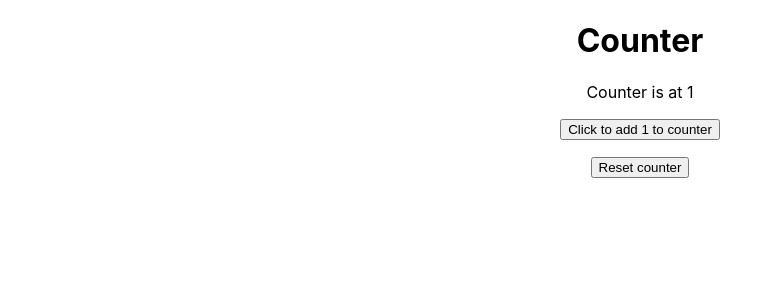
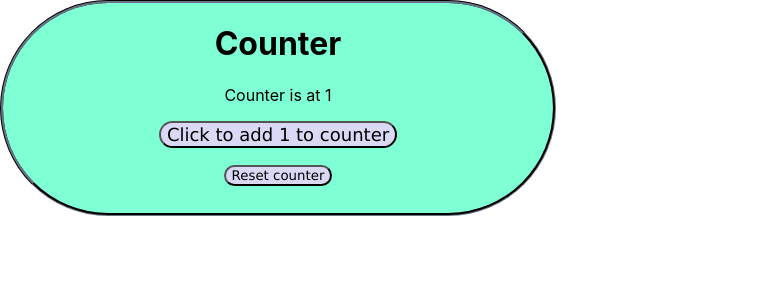
Before and after one commit to DaniBena1/usestate, a React (Create React App) app: page / in a window 1280 px wide. Shown: the top 300 px of the page, without its empty margins (0-783 px from the left). Built offline with nearby package versions, Linux system fonts and the light colour scheme.

Commit message:
Counter design

```diff
--- a/src/App.css
+++ b/src/App.css
@@ -2,37 +2,26 @@
   text-align: center;
 }
 
-.App-logo {
-  height: 40vmin;
-  pointer-events: none;
+.Counter{
+  background-color: aquamarine;
+  border-radius: 120px;
+  border-color: #282c34;
+  border-style: groove;
+  height: 210px;
+  width: 550px;
+  text-align: center;
+
 }
 
-@media (prefers-reduced-motion: no-preference) {
-  .App-logo {
-    animation: App-logo-spin infinite 20s linear;
-  }
+.addNum{
+  background-color: rgb(217, 217, 245);
+  font-family:Verdana, Geneva, Tahoma, sans-serif;
+  font-size: large;
+  border-radius: 50px;
 }
 
-.App-header {
-  background-color: #282c34;
-  min-height: 100vh;
-  display: flex;
-  flex-direction: column;
-  align-items: center;
-  justify-content: center;
-  font-size: calc(10px + 2vmin);
-  color: white;
+.reset{
+  background-color: rgb(217, 217, 245);
+  font-family:Verdana, Geneva, Tahoma, sans-serif;
+  border-radius: 50px;
 }
-
-.App-link {
-  color: #61dafb;
-}
-
-@keyframes App-logo-spin {
-  from {
-    transform: rotate(0deg);
-  }
-  to {
-    transform: rotate(360deg);
-  }
-}
--- a/src/Counter.js
+++ b/src/Counter.js
@@ -22,9 +22,9 @@ function Counter() {
       <div className="Counter">
         <h1>Counter</h1>
         <p>Counter is at {count}</p>
-        <button onClick={incr}>Click to add 1 to counter</button>
+        <button onClick={incr} className = "addNum">Click to add 1 to counter</button>
         <p></p>
-        <button onClick={reset}>Reset counter</button>
+        <button onClick={reset} className = "reset">Reset counter</button>
       </div>
     );
   }
```
